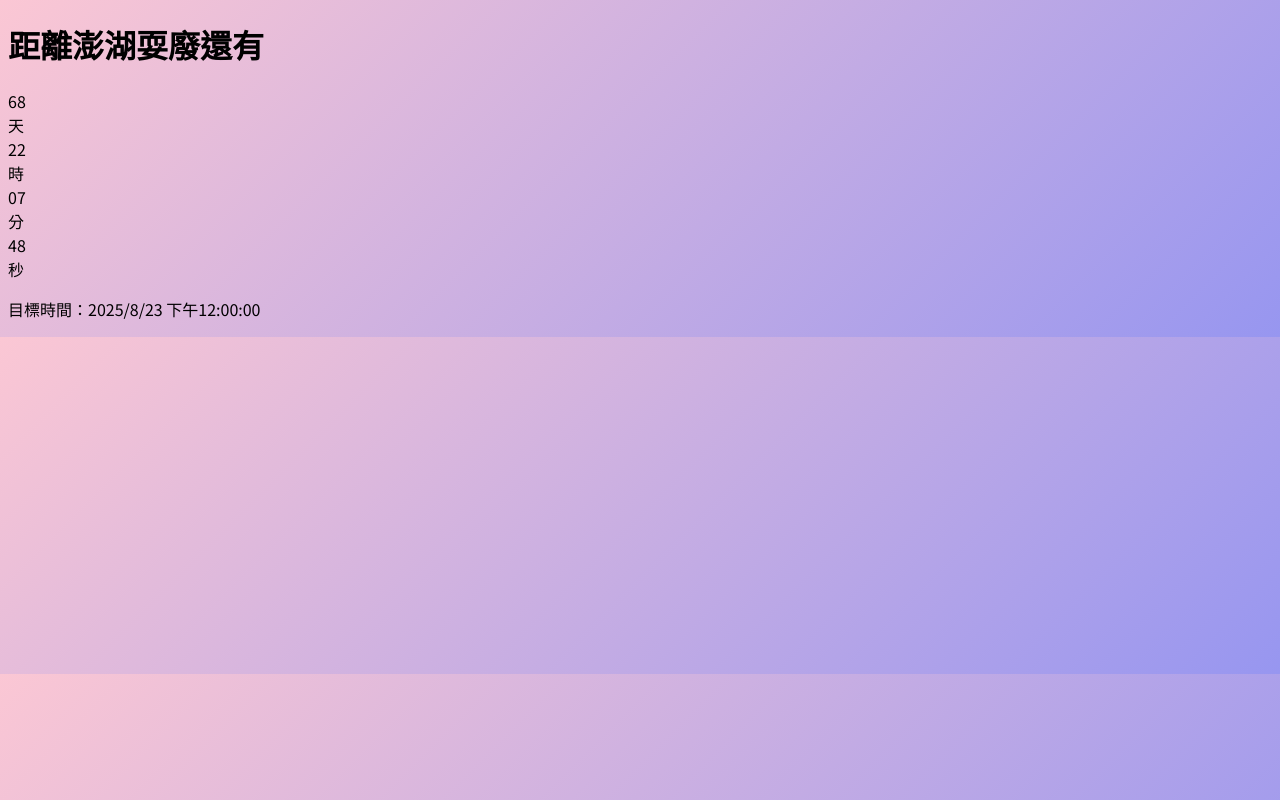
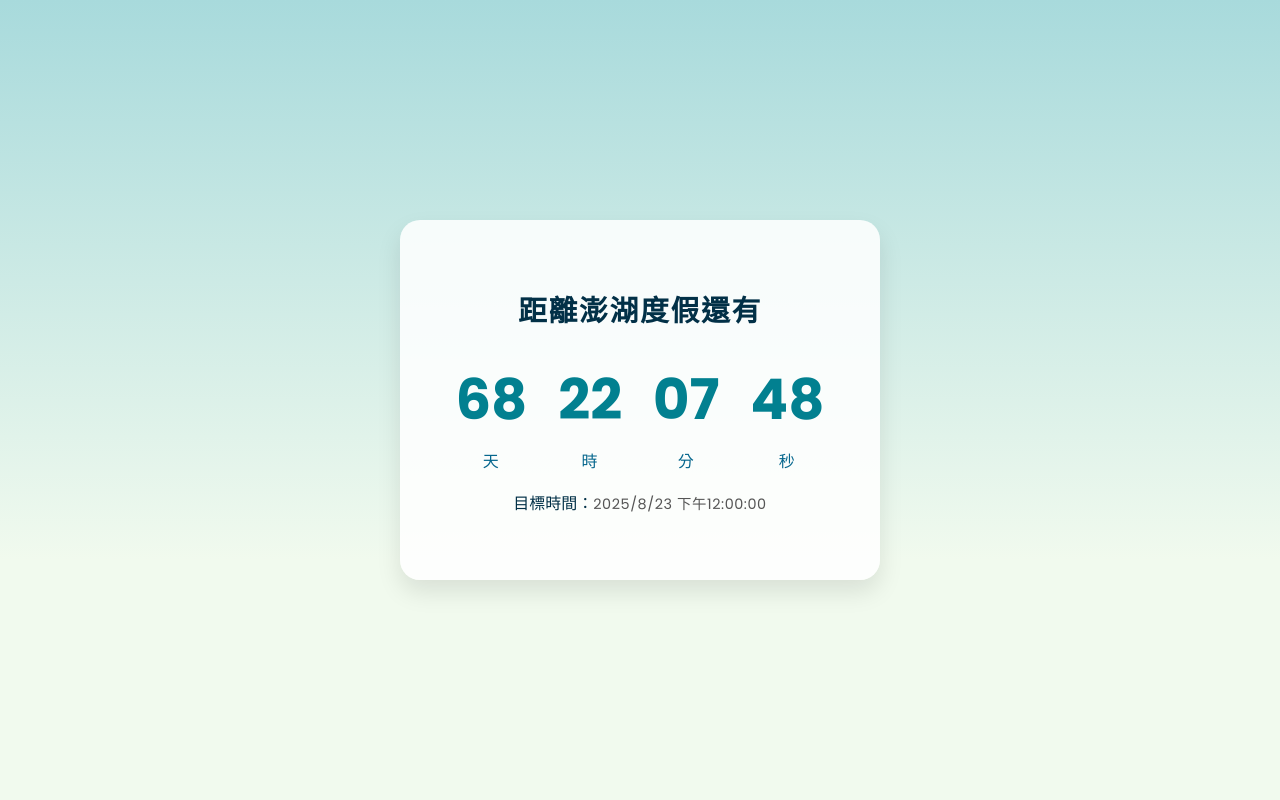
Before and after one commit to Barbababala/PHDate, a plain HTML site: page index.html in a window 1280 px wide. Drawn offline with Linux system fonts and the light colour scheme.

Commit message:
Update index.html

```diff
--- a/index.html
+++ b/index.html
@@ -1,29 +1,89 @@
 <!DOCTYPE html>
 <html lang="zh-Hant">
 <head>
-  <link href="https://fonts.googleapis.com/css2?family=Noto+Sans+TC&display=swap" rel="stylesheet" />
+  <meta charset="UTF-8" />
+  <meta name="viewport" content="width=device-width, initial-scale=1" />
+  <title>海邊度假倒數計時</title>
+  <!-- Google 字體：Poppins 清新現代 -->
+  <link href="https://fonts.googleapis.com/css2?family=Poppins:wght@400;700&display=swap" rel="stylesheet" />
   <style>
     body {
-      font-family: 'Noto Sans TC', sans-serif;
-      background: linear-gradient(135deg, #fbc7d4 0%, #9796f0 100%);
+      margin: 0;
+      font-family: 'Poppins', sans-serif;
+      /* 淺藍到白的漸層，模擬天空和海浪 */
+      background: linear-gradient(180deg, #a8dadc 0%, #f1faee 70%);
+      height: 100vh;
+      display: flex;
+      justify-content: center;
+      align-items: center;
+      color: #023047;
+    }
+    .container {
+      background: #ffffffdd; /* 半透明白卡 */
+      padding: 3rem 2.5rem;
+      border-radius: 20px;
+      box-shadow: 0 12px 25px rgba(0,0,0,0.1);
+      max-width: 400px;
+      width: 100%;
+      text-align: center;
+    }
+    h1 {
+      font-weight: 700;
+      font-size: 1.8rem;
+      margin-bottom: 1.5rem;
+      letter-spacing: 0.06em;
+    }
+    #countdown {
+      display: flex;
+      justify-content: space-around;
+      font-weight: 700;
+      font-size: 3.5rem;
+      color: #028090; /* 活潑藍綠 */
+      margin-bottom: 1rem;
+    }
+    #countdown div {
+      display: flex;
+      flex-direction: column;
+      align-items: center;
+      min-width: 60px;
+    }
+    #countdown div span {
+      font-size: 1rem;
+      font-weight: 500;
+      color: #05668d; /* 深一點的藍綠色標籤字 */
+      margin-top: 6px;
+      letter-spacing: 0.08em;
+    }
+    #target-time {
+      font-size: 0.9rem;
+      color: #555;
+      letter-spacing: 0.04em;
+    }
+    /* 小螢幕調整 */
+    @media (max-width: 420px) {
+      #countdown {
+        font-size: 2.5rem;
+      }
+      .container {
+        padding: 2rem 1.5rem;
+      }
     }
   </style>
 </head>
-<body class="flex items-center justify-center h-screen">
-  <div class="bg-white shadow-2xl rounded-2xl p-10 text-center max-w-md w-full">
-    <h1 class="text-3xl font-semibold mb-4 text-gray-800">距離澎湖耍廢還有</h1>
-    <div id="countdown" class="flex justify-center space-x-6 text-6xl font-extrabold text-purple-700">
-      <div><span id="days">--</span><div class="text-base font-semibold text-purple-400">天</div></div>
-      <div><span id="hours">--</span><div class="text-base font-semibold text-purple-400">時</div></div>
-      <div><span id="minutes">--</span><div class="text-base font-semibold text-purple-400">分</div></div>
-      <div><span id="seconds">--</span><div class="text-base font-semibold text-purple-400">秒</div></div>
+<body>
+  <div class="container">
+    <h1>距離澎湖度假還有</h1>
+    <div id="countdown">
+      <div><div id="days">--</div><span>天</span></div>
+      <div><div id="hours">--</div><span>時</span></div>
+      <div><div id="minutes">--</div><span>分</span></div>
+      <div><div id="seconds">--</div><span>秒</span></div>
     </div>
-    <p class="mt-6 text-gray-500 text-sm">目標時間：<span id="target-time"></span></p>
+    <p>目標時間：<span id="target-time"></span></p>
   </div>
+
   <script>
-    // ✅ 請在這裡設定你的目標日期時間（格式：'YYYY-MM-DDTHH:MM:SS'）
     const targetDate = new Date('2025-08-23T12:00:00');
-
     document.getElementById('target-time').textContent = targetDate.toLocaleString('zh-TW');
 
     function updateCountdown() {
@@ -31,7 +91,7 @@
       const diff = targetDate - now;
 
       if (diff <= 0) {
-        document.getElementById('countdown').innerHTML = "<span class='text-red-500'>倒數結束！</span>";
+        document.getElementById('countdown').innerHTML = "<span style='color:#d00000;'>倒數結束！</span>";
         return;
       }
 
```
